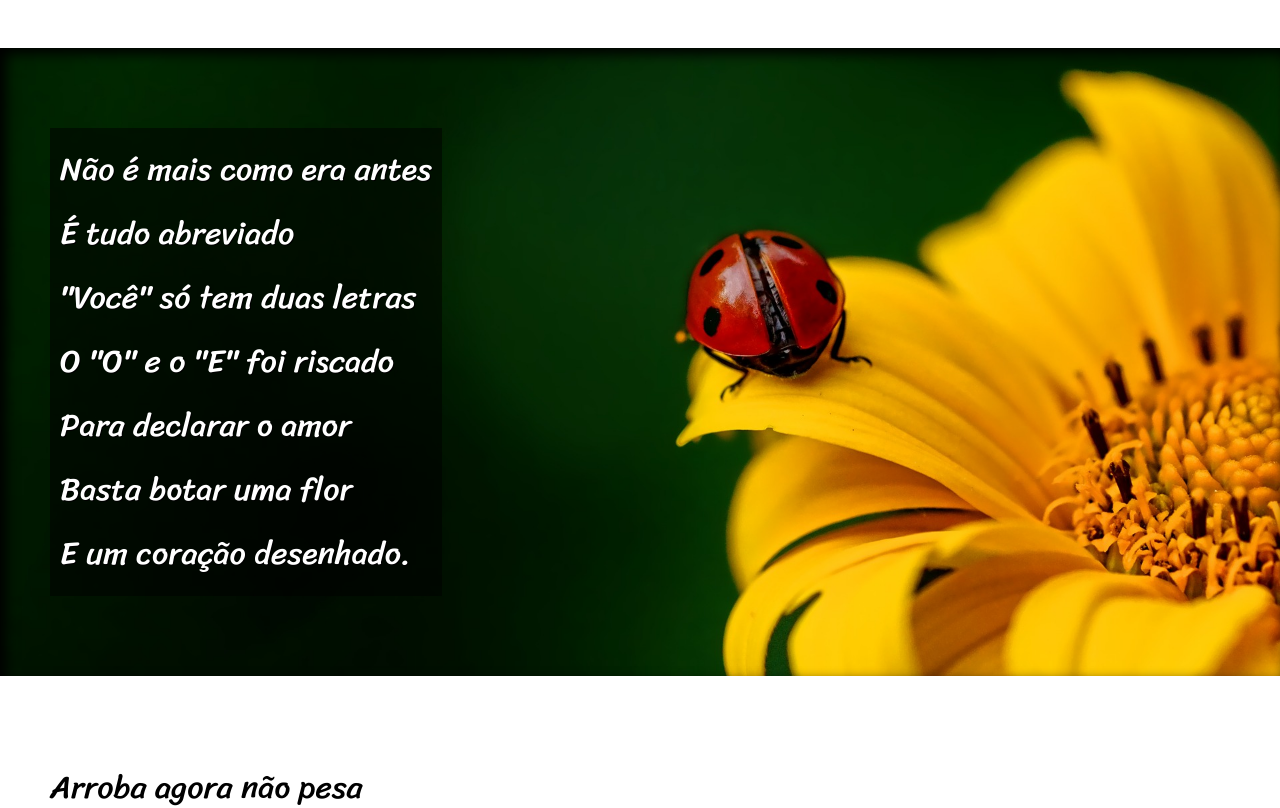
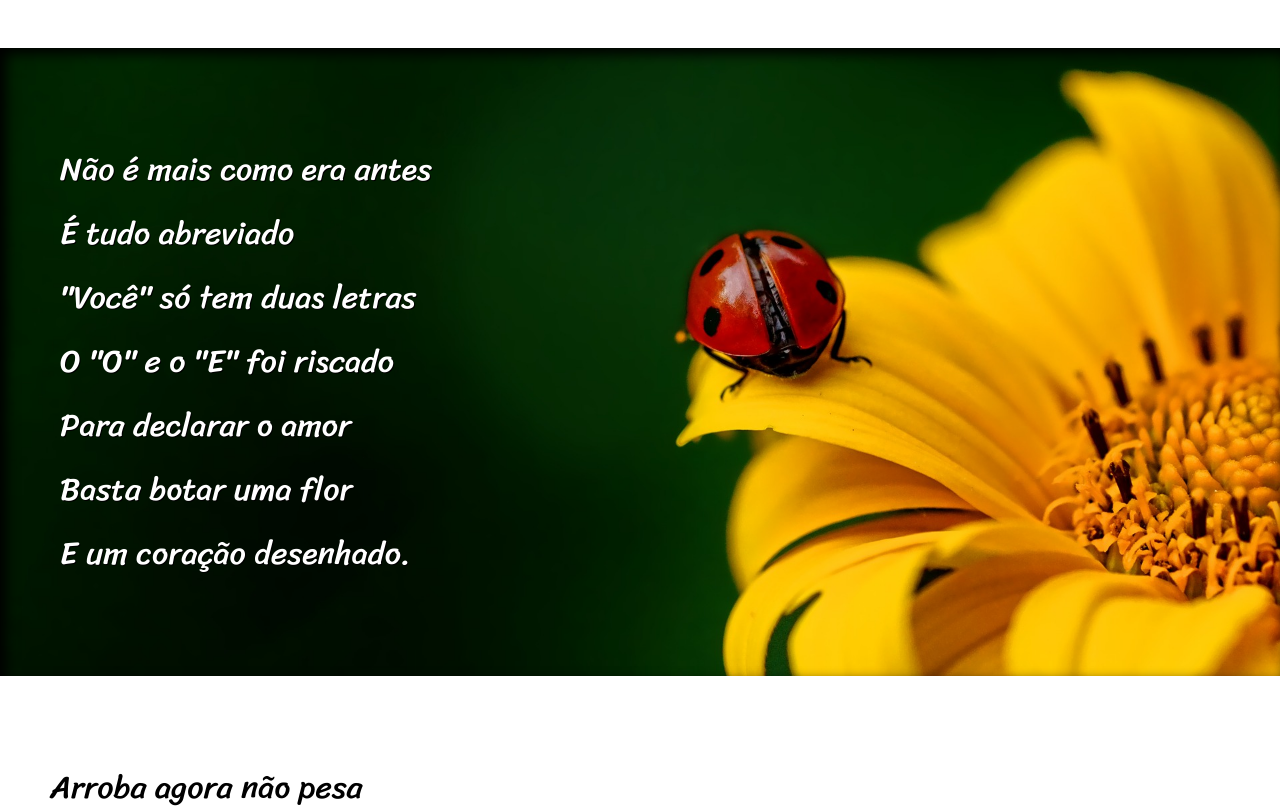
Before and after one commit to AlanPedreira/Projeto-cordel, a plain HTML site: page index.html in a window 1280 px wide. Shown: the part 840-1648 px from the top of the page. Drawn offline with Linux system fonts and the light colour scheme.

Commit message:
mudança de cor

```diff
--- a/estilo/style.css
+++ b/estilo/style.css
@@ -78,7 +78,7 @@ section.imagem {
 
 section.imagem > p {
     display: inline-block; /* Este parâmetro ajusta a caixa automáticamente ao conteúdo da section quando o navegador diminui a largura*/
-    background-color: rgba(0, 0, 0, 0.514);
+    background-color: rgba(0, 0, 0, 0);
     padding: 10px;
     text-shadow: 1px 1px 0px black;
 }
```
